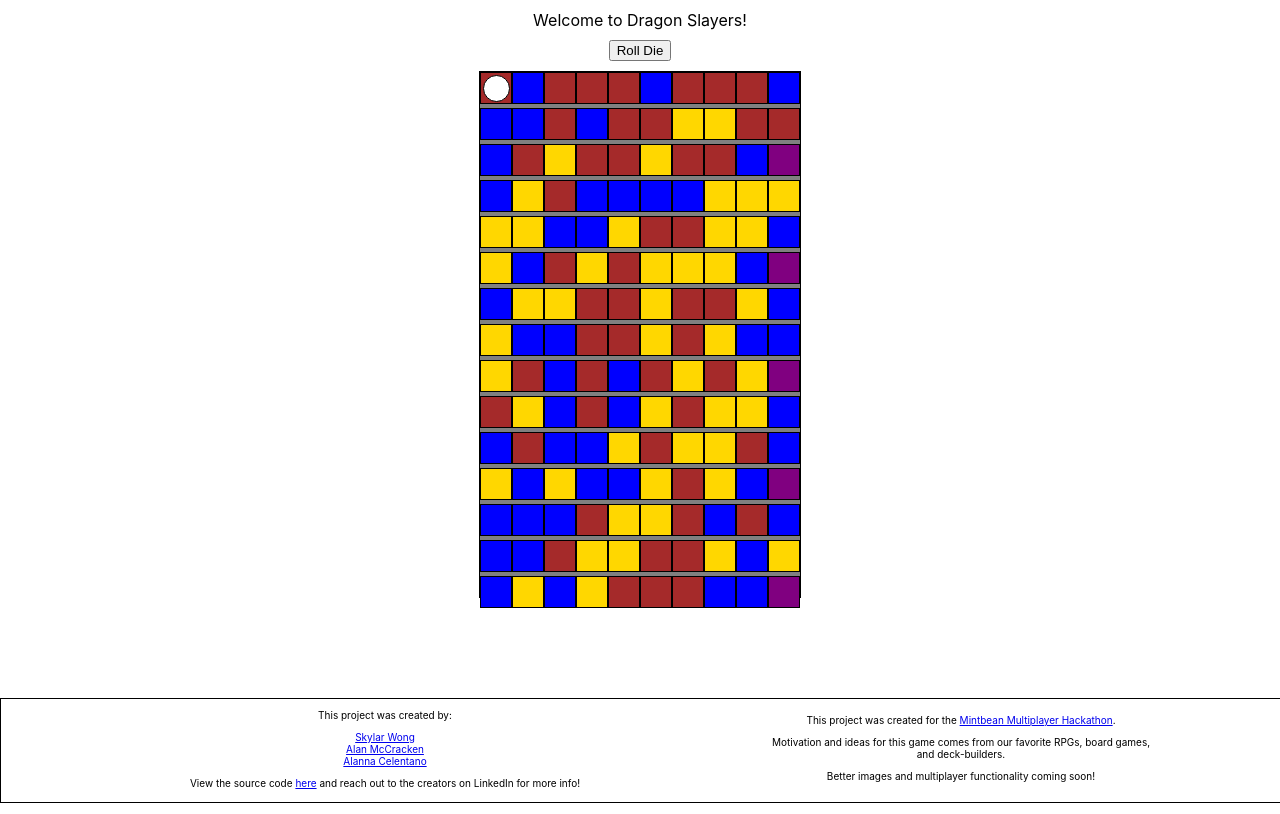
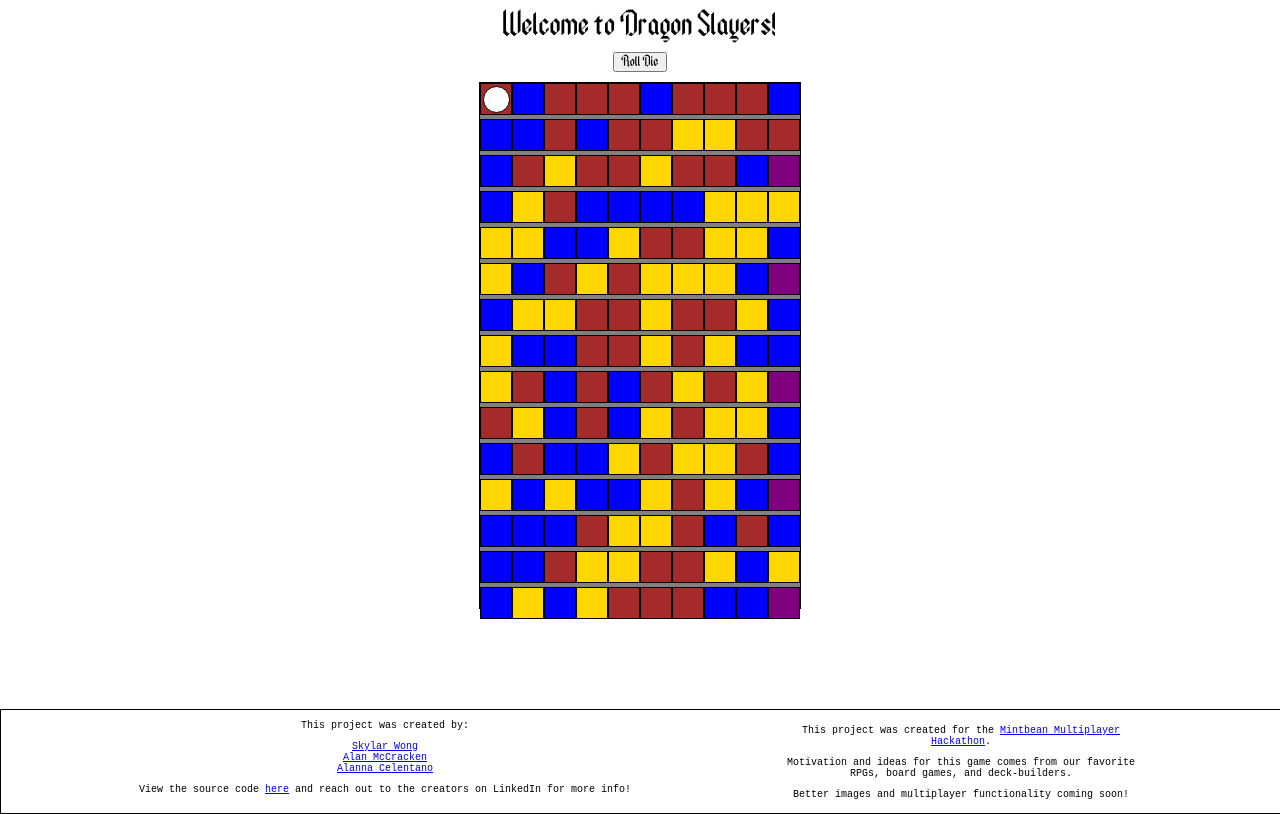
Before and after one commit to Team-Dragon-Slayers/dragon-slayers, a React (Create React App) app: page / in a window 1280 px wide. Built offline with nearby package versions, Linux system fonts and the light colour scheme.

Commit message:
add font

```diff
--- a/src/App.css
+++ b/src/App.css
@@ -1,5 +1,11 @@
+@font-face {
+  font-family: Main;
+  src: url("../src/fonts/Main.ttf")
+}
+
 .App {
   text-align: center;
+  font-family: Main;
 }
 
 .App-logo {
--- a/src/App.js
+++ b/src/App.js
@@ -255,7 +255,7 @@ class App extends Component {
 
   render() {
     return (
-      <>
+      <div className="App">
         <Message
           message={this.state.message}
         />
@@ -286,7 +286,7 @@ class App extends Component {
           treasure={this.state.treasure}
         /> : <></>  }
       <Footer />
-      </>
+      </div>
     );
   }
 }
--- a/src/components/Battle/Battle.css
+++ b/src/components/Battle/Battle.css
@@ -7,6 +7,10 @@
 .Card {
     width: 120px;
     height: 150px;
+}
+
+button {
+    font-family: Main;
 }
 
 .Card-Title {
--- a/src/components/Footer/Footer.css
+++ b/src/components/Footer/Footer.css
@@ -1,8 +1,11 @@
+
+
 .footer {
+    font-family: 'Courier New', Courier, monospace;
     border: black solid 1px;
     display: flex;
     flex-direction: row;
-    font-size: x-small;
+    font-size: 10px;
     margin-top: 100px;
     padding-bottom: 3px;
     width: 100%;
--- a/src/components/Message.css
+++ b/src/components/Message.css
@@ -1,4 +1,5 @@
 .Message {
     text-align: center;
     margin-top: 10px;
+    font-size: 30px;
 }
```
Also changed, not shown: src/fonts/Main.ttf (added).
